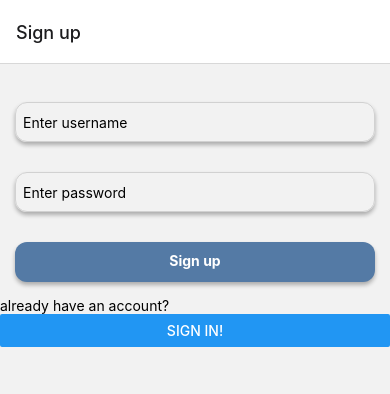
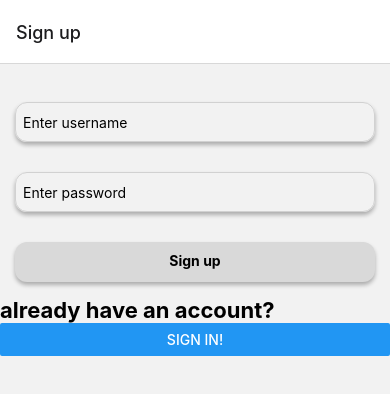
Before and after one commit to HessaAlRahmani/journal-frontend, a React Native app: screen /SignUp in a window 390 px wide. Shown: the top 394 px of the page. Built offline with nearby package versions, Linux system fonts and the light colour scheme; what native-base would draw is missing.

Commit message:
create components

```diff
--- a/components/authentication/SignUp.js
+++ b/components/authentication/SignUp.js
@@ -9,6 +9,7 @@ import {
 } from "react-native";
 import { useState } from "react";
 import usersStore from "../../stores/usersStore";
+import { ExtraBigButton } from "../../constants";
 
 export default function SignUp({ navigation }) {
   const [user, setUser] = useState({
@@ -22,7 +23,7 @@ export default function SignUp({ navigation }) {
       username: "",
       password: "",
     });
-    navigation.navigate("Profile");
+    navigation.navigate("MainProfile");
   };
 
   return (
@@ -49,10 +50,11 @@ export default function SignUp({ navigation }) {
           onChangeText={(password) => setUser({ ...user, password })}
         />
       </View>
-      <TouchableOpacity style={styles.submitButton} onPress={signup}>
-        <Text style={styles.submitButtonText}> Sign up </Text>
-      </TouchableOpacity>
-      <Text>already have an account?</Text>
+      <ExtraBigButton onPress={signup} text={"Sign up"} />
+
+      <Text style={{ fontSize: 22, fontWeight: "bold" }}>
+        already have an account?
+      </Text>
       <Button
         title="sign in!"
         onPress={() => {
--- a/components/navigation/stackNavs/signUpStackNav.js
+++ b/components/navigation/stackNavs/signUpStackNav.js
@@ -29,7 +29,7 @@ export default function SignUpStackNavigator() {
         }}
       />
       <Screen
-        name="MainScreen"
+        name="MainProfile"
         //it will be a stack nav? or a bottom one
         component={bottomNav}
         options={{
--- a/constants.js
+++ b/constants.js
@@ -1,38 +1,74 @@
-export const theme={
-    lightGrey:"#F6F6F6",
-    grey:"#D9D9D9",
-    darkGrey:"#696969",
-    primary:"yellow",
-    danger:"#EB7070",
-    success:"#2FA83B",
-    bigLabel:{
-        size:"24",
+import {
+  Text,
+  View,
+  SafeAreaView,
+  StyleSheet,
+  TouchableOpacity,
+  TextInput,
+  Button,
+} from "react-native";
+
+export const theme = {
+  lightGrey: "#F6F6F6",
+  grey: "#D9D9D9",
+  darkGrey: "#696969",
+  primary: "yellow",
+  danger: "#EB7070",
+  success: "#2FA83B",
+  bigLabel: {
+    size: "24",
+  },
+  BoldBigLabel: {
+    size: "24",
+    weight: "bold",
+  },
+  Label: {
+    size: "18",
+  },
+  BoldLabel: {
+    size: "18",
+    weight: "bold",
+  },
+  smlLabel: {
+    size: "16",
+  },
+  smlLabel: {
+    size: "16",
+    weight: "bold",
+  },
+  xsmlLabel: {
+    size: "14",
+  },
+};
+
+export const ExtraBigButton = ({ onPress, text }) => {
+  return (
+    <TouchableOpacity style={styles.submitButton} onPress={onPress}>
+      <Text style={styles.submitButtonText}> {text} </Text>
+    </TouchableOpacity>
+  );
+};
+const styles = StyleSheet.create({
+  submitButton: {
+    backgroundColor: theme.grey,
+    padding: 10,
+    margin: 15,
+    height: 40,
+    borderRadius: 12,
+    shadowColor: "#000",
+    shadowOffset: {
+      width: 0,
+      height: 3,
     },
-    BoldBigLabel:{
-        size:"24",
-        weight:"bold"
-    },
-    Label:{
-        size:"18",
-    },
-    BoldLabel:{
-        size:"18",
-        weight:"bold"
-    },
-    smlLabel:{
-        size:"16",
+    shadowOpacity: 0.29,
+    shadowRadius: 4.65,
 
-    },
-    smlLabel:{
-        size:"16",
-        weight:"bold"
-    },
-    xsmlLabel:{
-        size:"14",
-    },
+    elevation: 7,
+  },
 
-
-
-
-
-}
+  submitButtonText: {
+    //color: "white",
+    textAlign: "center",
+    fontWeight: "bold",
+  },
+});
```
